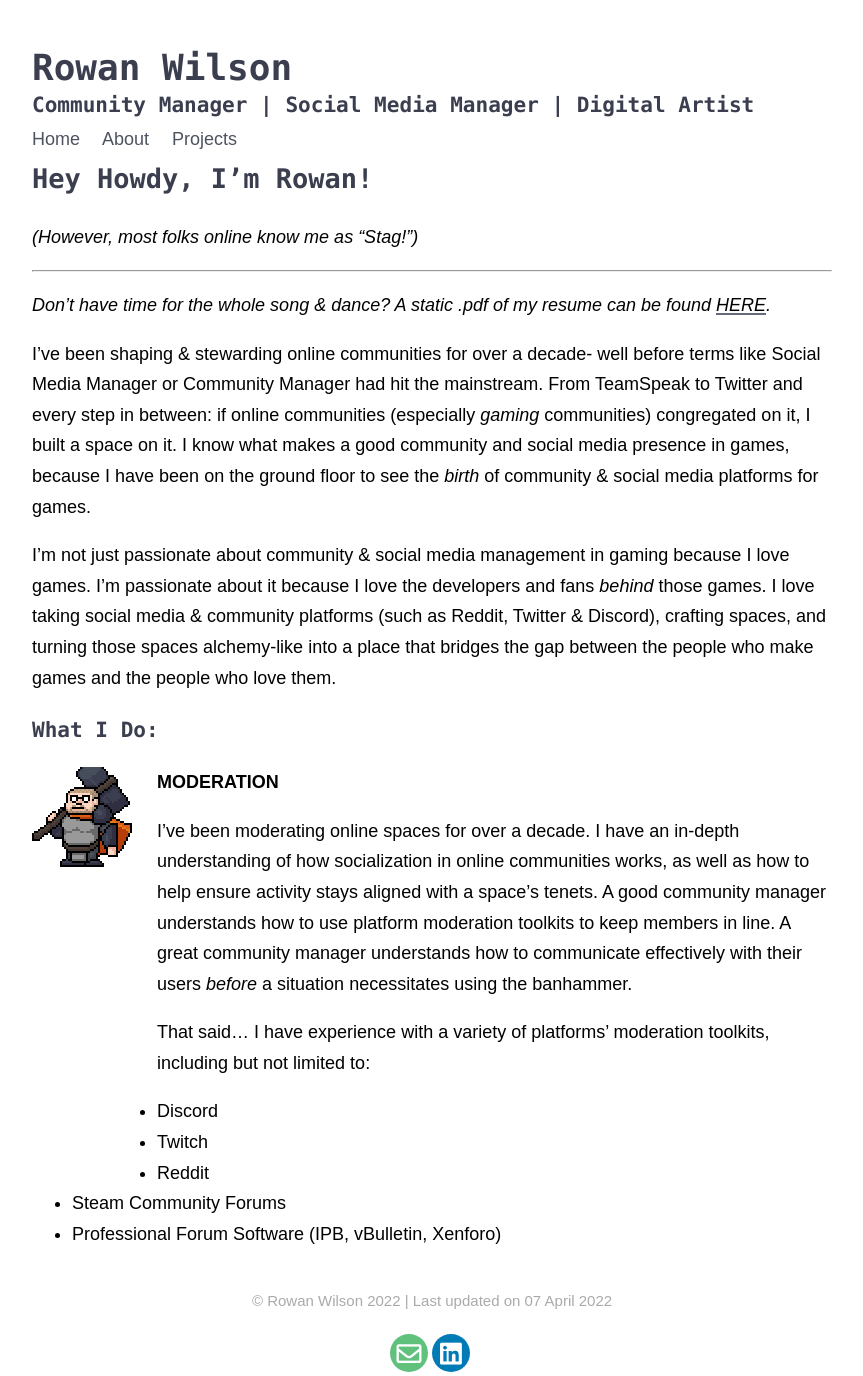
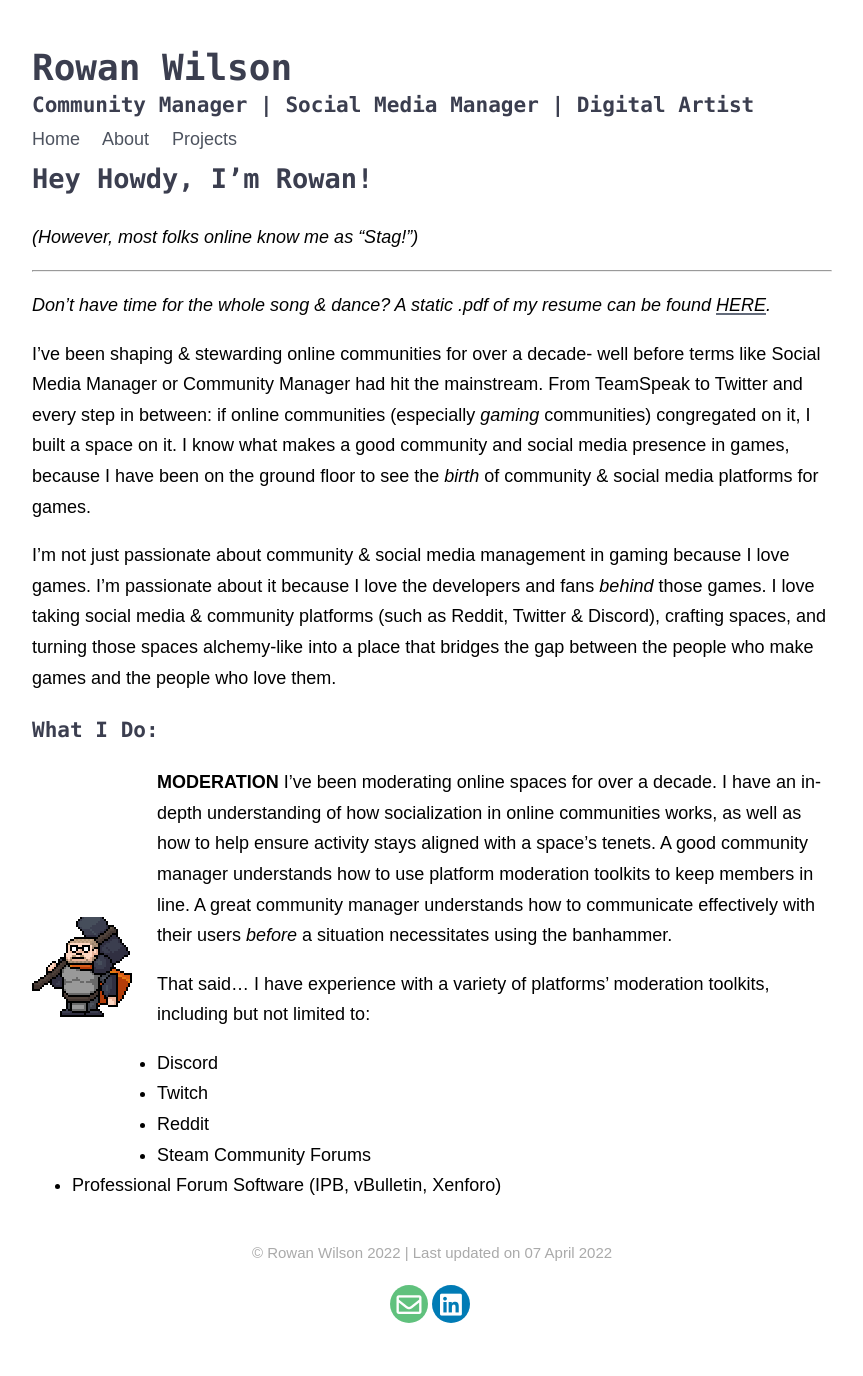
Before and after one commit to stagrunner/rowanjwilson, a Jekyll site: the page built from _pages/about.md, in a window 1280 px wide. Shown: the whole page, without its empty margins (208-1071 px from the left). Built offline with Jekyll 4.4.1, drawn with Linux system fonts in a browser that asks for light colours; nearby versions of some CDN libraries; after the commit the page ends 1327 px from its top, so only the background shows below that.

Commit message:
Update about.md

```diff
--- a/_pages/about.md
+++ b/_pages/about.md
@@ -20,8 +20,7 @@
 ### What I Do:
 
 
-![mod](/assets/images/mod.gif){: style="float: left; padding-right: 25px; padding-bottom: 300px"} **MODERATION**
-
+![mod](/assets/images/mod.gif){: style="float: left; padding-right: 25px; padding-top: 150px; padding-bottom: 150px"} **MODERATION**
 I've been moderating online spaces for over a decade. I have an in-depth understanding of how socialization in online communities works, as well as how to help ensure activity stays aligned with a space's tenets. A good community manager understands how to use platform moderation toolkits to keep members in line. A great community manager understands how to communicate effectively with their users *before* a situation necessitates using the banhammer.
 
 That said... I have experience with a variety of platforms' moderation toolkits, including but not limited to:
```
